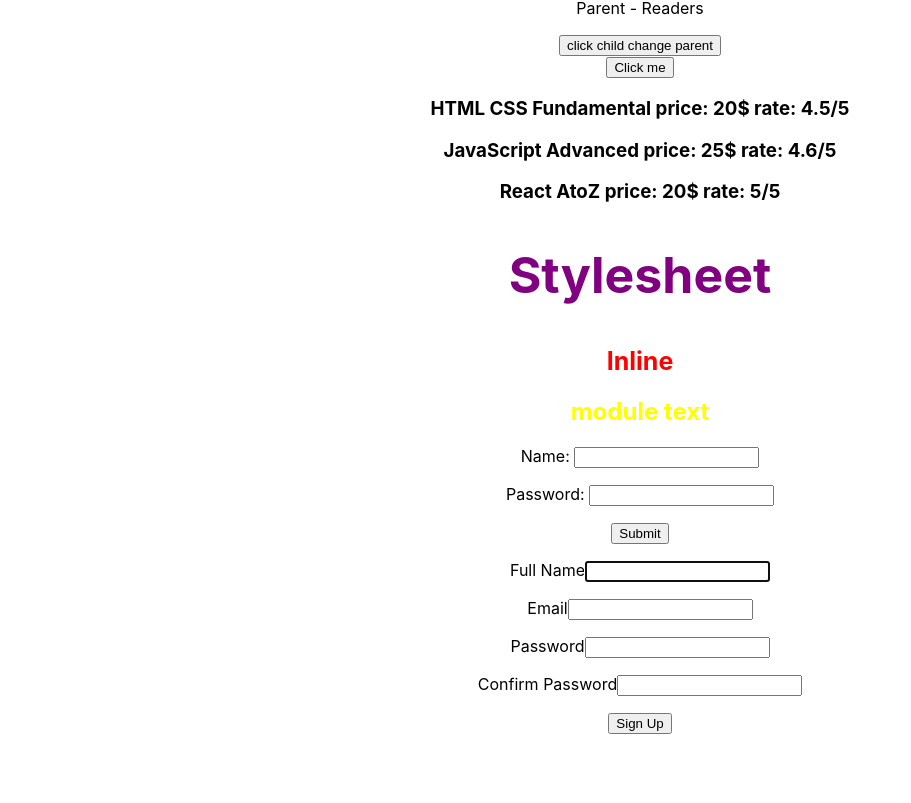
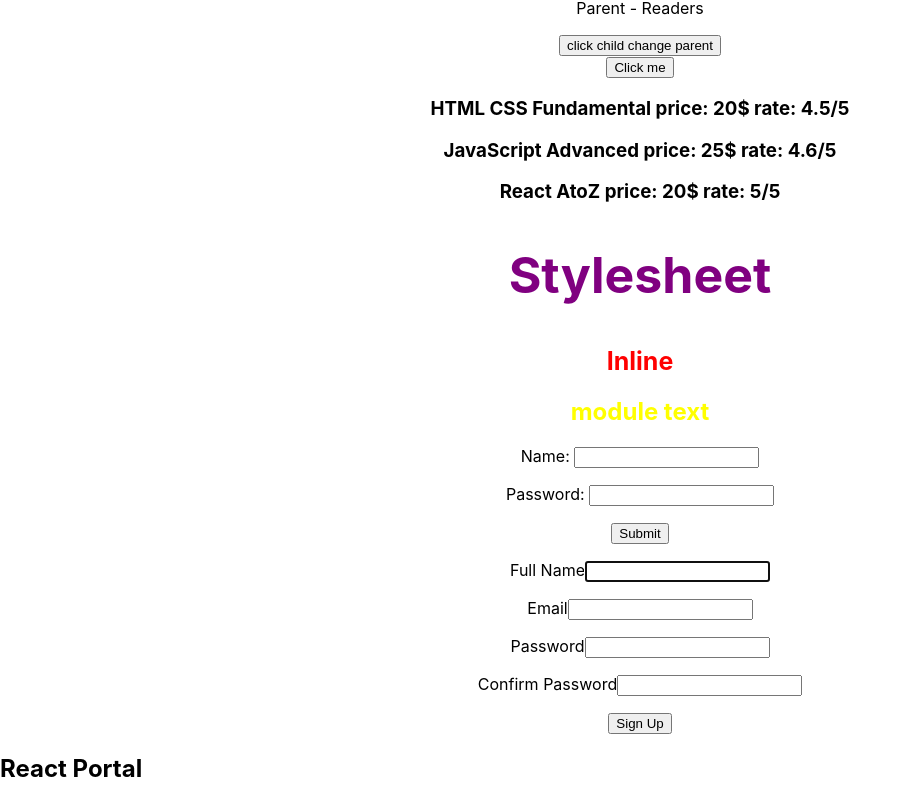
Before and after one commit to deepakdevcast/Learning-React, a React (Create React App) app in the folder workingwithreact/: page / in a window 1280 px wide. Shown: the part 418-1221 px from the top of the page, without its empty margins (0-911 px from the left). Before the commit the page ends 1152 px from the top, so only its background shows below. Built offline with nearby package versions, Linux system fonts and the light colour scheme.

Commit message:
Portal work

```diff
--- a/workingwithreact/public/index.html
+++ b/workingwithreact/public/index.html
@@ -29,6 +29,7 @@
   <body>
     <noscript>You need to enable JavaScript to run this app.</noscript>
     <div id="root"></div>
+    <div id="react-portal"></div>
     <!--
       This HTML file is a template.
       If you open it directly in the browser, you will see an empty page.
--- a/workingwithreact/src/App.js
+++ b/workingwithreact/src/App.js
@@ -11,6 +11,7 @@ import CouseRender from './Components/CouseRender';
 import Styling from './Components/Styling';
 import FormC from './Components/FormC';
 import Refs from './Components/Refs';
+import PortalComp from './Components/PortalComp';
 function App() {
   return (
     <div className="App">
@@ -54,6 +55,9 @@ function App() {
 
       {/* Refs */}
       <Refs/>
+
+      {/* React Portals */}
+      <PortalComp/>
     </div>
   );
 }
--- /dev/null
+++ b/workingwithreact/src/Components/PortalComp.js
@@ -0,0 +1,11 @@
+import React from 'react'
+import ReactDOM from 'react-dom'
+function PortalComp() {
+    return ReactDOM.createPortal(
+        <>
+            <h2>React Portal</h2>
+        </>,document.getElementById('react-portal')
+    )
+}
+
+export default PortalComp
```
